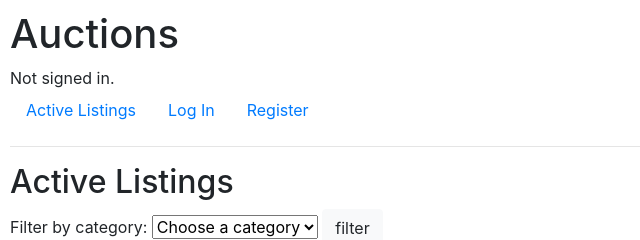
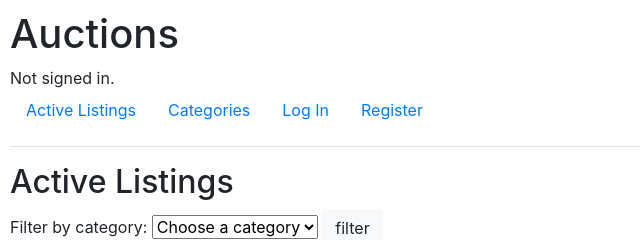
Before and after one commit to maxsack/web50-projects-2020-x-commerce, a Django app: page / in a window 1280 px wide. Shown: the top 240 px of the page, without its empty margins (0-640 px from the left). Run offline with Django 3.2, Linux system fonts and the light colour scheme; data comes from the database, SQL or seed files in the repository; some libraries are stand-ins or nearby versions.

Commit message:
prepare categorie page

```diff
--- a/commerce/auctions/templates/auctions/layout.html
+++ b/commerce/auctions/templates/auctions/layout.html
@@ -19,6 +19,9 @@
         <ul class="nav">
             <li class="nav-item">
                 <a class="nav-link" href="{% url 'index' %}">Active Listings</a>
+            </li>
+            <li class="nav-item">
+                <a class="nav-link" href="{% url 'categories' %}">Categories</a>
             </li>
             {% if user.is_authenticated %}
                 <li class="nav-item">
--- a/commerce/auctions/urls.py
+++ b/commerce/auctions/urls.py
@@ -10,5 +10,6 @@ urlpatterns = [
     path("createlisting", views.createlisting, name="createlisting"),
     path("categoryfilter", views.categoryfilter, name="categoryfilter"),
     path("listing/<int:id>", views.listing, name="listing"),
-    path("watchlist", views.watchlist, name="watchlist")
+    path("watchlist", views.watchlist, name="watchlist"),
+    path("categories", views.categories, name="categories")
 ]
--- a/commerce/auctions/views.py
+++ b/commerce/auctions/views.py
@@ -111,3 +111,6 @@ def register(request):
 
 def watchlist(request):
     return render(request, "auctions/watchlist.html")
+
+def categories(request):
+    return render(request, "auctions/categories.html")
```
Also changed, not shown: commerce/auctions/templates/auctions/categories.html (added, +7 -0 lines).
